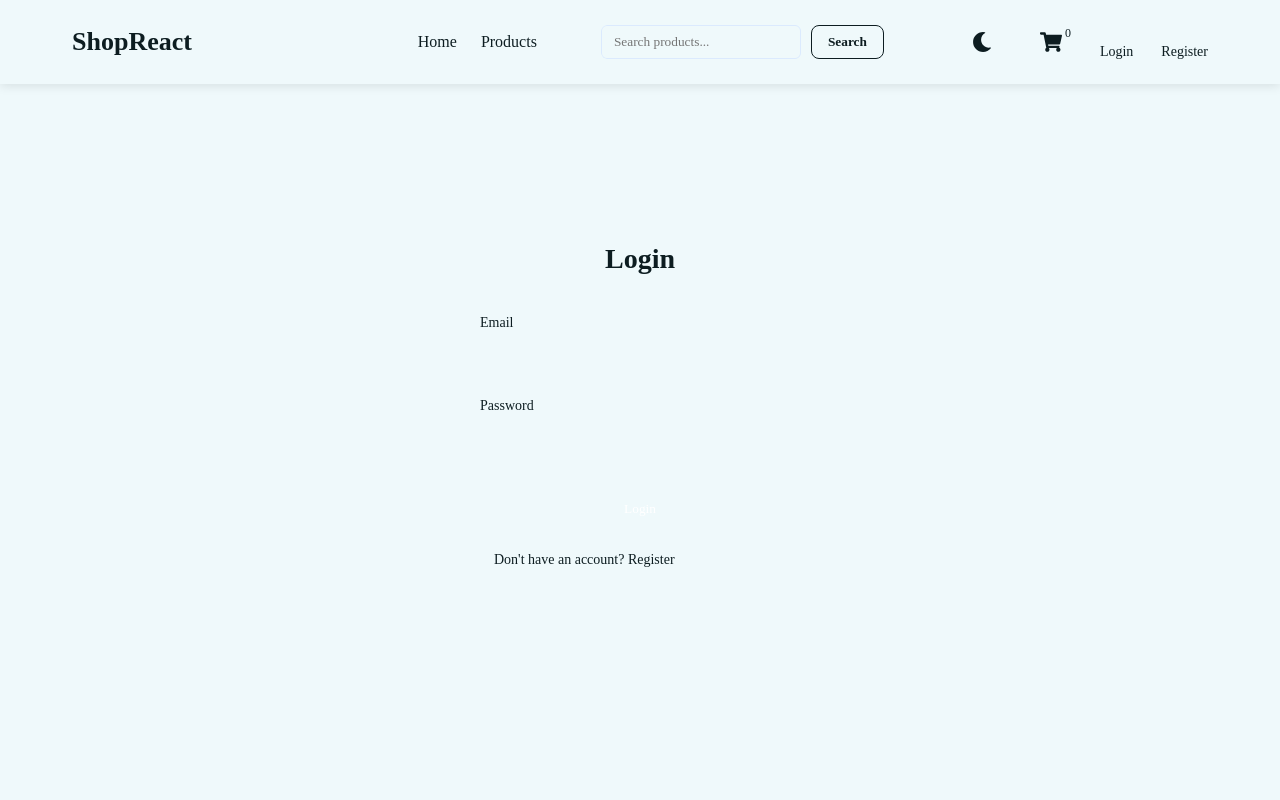
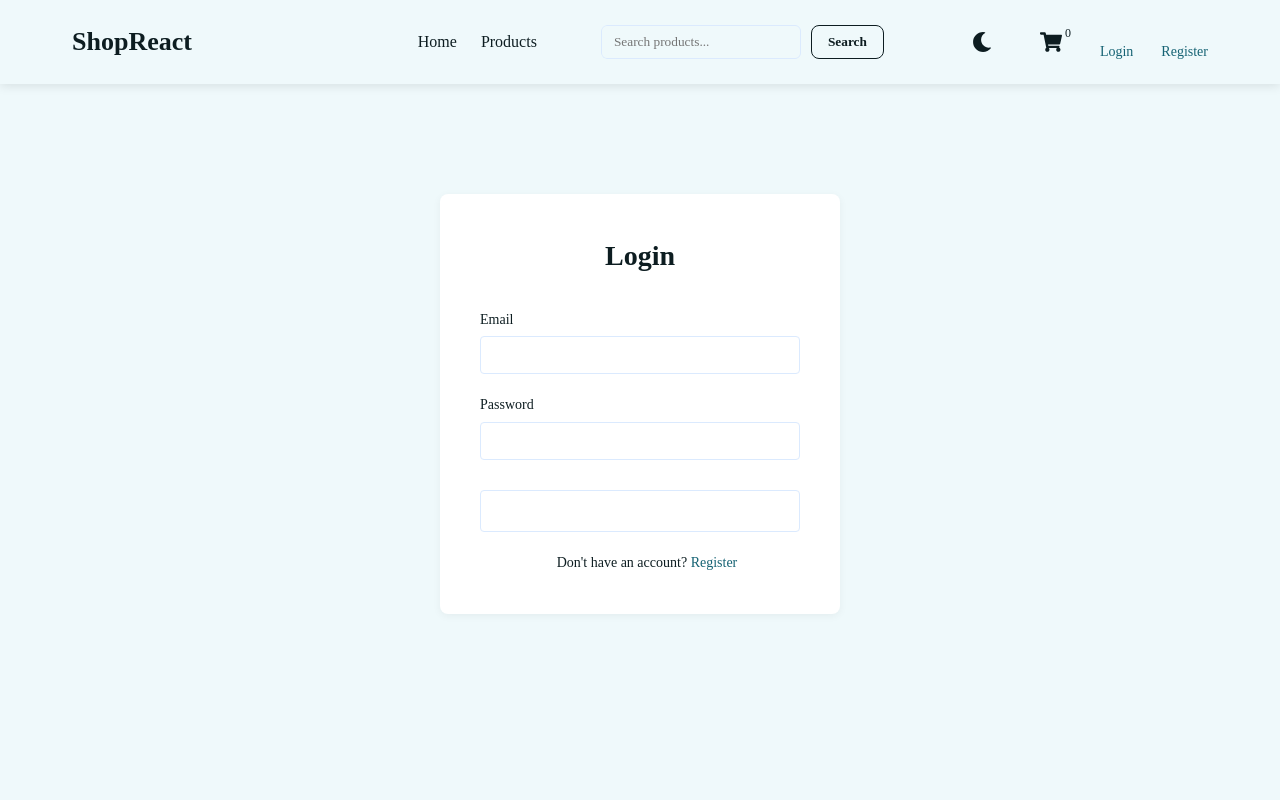
Before and after one commit to sreeramp-official/react_fake_store_app, a React (Vite) app: page /login in a window 1280 px wide. Shown: the top 800 px of the page. Built offline with nearby package versions, Linux system fonts and the light colour scheme; a web font is replaced by a local one.

Commit message:
Updated login page

```diff
--- a/src/styles/Auth.css
+++ b/src/styles/Auth.css
@@ -7,9 +7,9 @@
 }
 
 .auth-container {
-  background-color: var(--color-card);
+  background-color: var(--card);
   border-radius: 8px;
-  box-shadow: 0 2px 8px var(--color-shadow);
+  box-shadow: 0 2px 8px var(--shadow-color);
   padding: 40px;
   max-width: 400px;
   width: 100%;
@@ -19,13 +19,13 @@
   font-size: 28px;
   margin-bottom: 30px;
   text-align: center;
-  color: var(--color-text);
+  color: var(--text);
 }
 
 .auth-error {
   background-color: rgba(230, 57, 70, 0.1);
-  border: 1px solid var(--color-error);
-  color: var(--color-error);
+  border: 1px solid var(--error);
+  color: var(--error);
   padding: 10px;
   border-radius: 4px;
   margin-bottom: 20px;
@@ -51,26 +51,26 @@
 
 .form-group input {
   padding: 10px;
-  border: 1px solid var(--color-border);
+  border: 1px solid var(--border-color);
   border-radius: 4px;
-  background-color: var(--color-input);
-  color: var(--color-text);
+  background-color: var(--input-bg);
+  color: var(--text);
 }
 
 .form-group input.error {
-  border-color: var(--color-error);
+  border-color: var(--error);
 }
 
 .error-message {
-  color: var(--color-error);
+  color: var(--error);
   font-size: 12px;
 }
 
 .auth-button {
   padding: 12px;
-  background-color: var(--color-primary);
+  background-color: var(--card);
   color: white;
-  border: none;
+  border: 1px solid var(--border-color);
   border-radius: 4px;
   cursor: pointer;
   font-weight: 500;
@@ -79,7 +79,7 @@
 }
 
 .auth-button:hover {
-  background-color: var(--color-secondary);
+  background-color: var(--secondary);
 }
 
 .auth-button:disabled {
@@ -88,18 +88,21 @@
 }
 
 .auth-links {
+  display: flex;
+  justify-content: center;
+  align-items: center;
   margin-top: 20px;
   text-align: center;
   font-size: 14px;
 }
 
 .auth-links a {
-  color: var(--color-primary);
+  color: var(--primary);
   font-weight: 500;
 }
 
 .auth-links a:hover {
-  color: var(--color-secondary);
+  color: var(--secondary);
 }
 
 @media (max-width: 768px) {
--- a/src/styles/Loader.css
+++ b/src/styles/Loader.css
@@ -7,8 +7,8 @@
 }
 
 .loader {
-  border: 4px solid var(--color-border);
-  border-top: 4px solid var(--color-primary);
+  border: 4px solid var(--border-color);
+  border-top: 4px solid var(--accent);
   border-radius: 50%;
   width: 40px;
   height: 40px;
```
